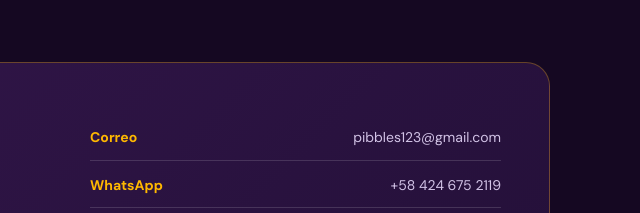
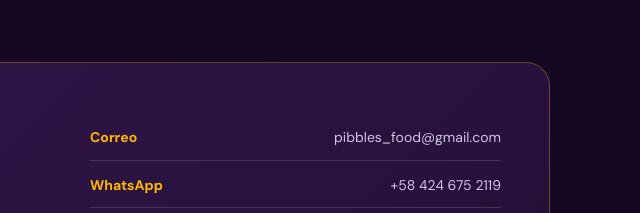
Before and after one commit to Pitagoras42/ElPibbleChef, a plain HTML site: page index.html in a window 1280 px wide. Shown: the part 4400-4613 px from the top of the page, 640-1280 px from the left. Drawn offline with Linux system fonts and the light colour scheme.

Commit message:
docs: cambio de correo

```diff
--- a/index.html
+++ b/index.html
@@ -280,7 +280,7 @@
                     </div>
                     <!-- Reemplaza estos datos por los reales -->
                     <ul class="contact-list">
-                        <li><b>Correo</b><span>pibbles123@gmail.com</span></li>
+                        <li><b>Correo</b><span>pibbles_food@gmail.com</span></li>
                         <li><b>WhatsApp</b><span>+58 424 675 2119</span></li>
                         <li><b>Instagram</b><span>@pibbles_food</span></li>
                     </ul>
```
